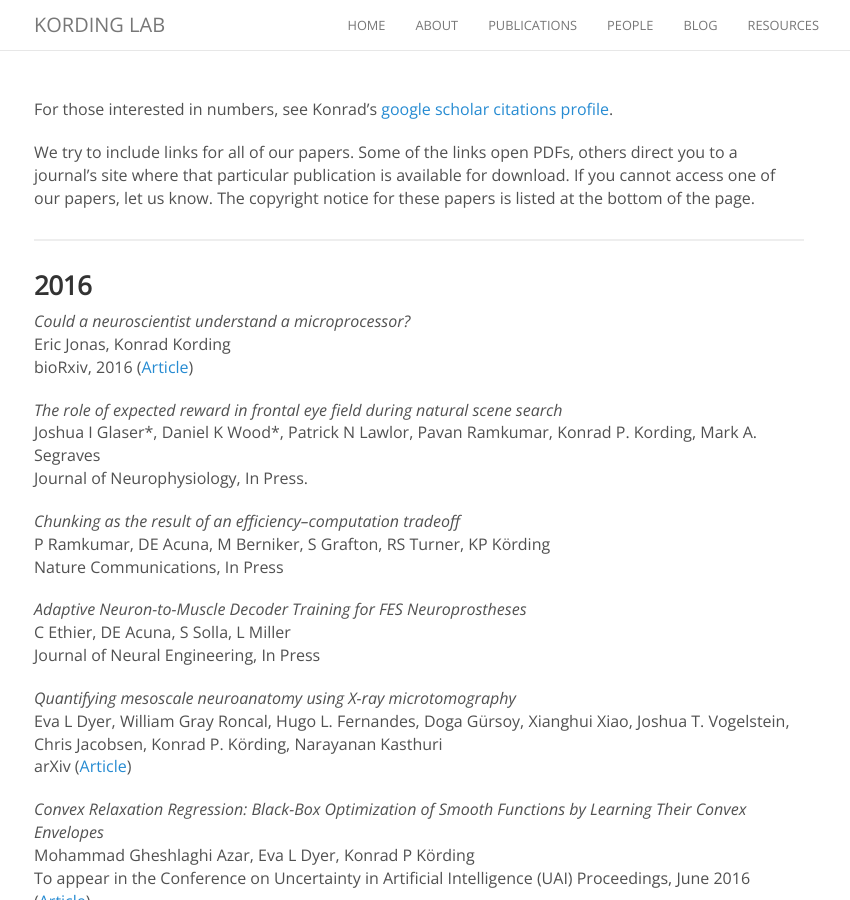
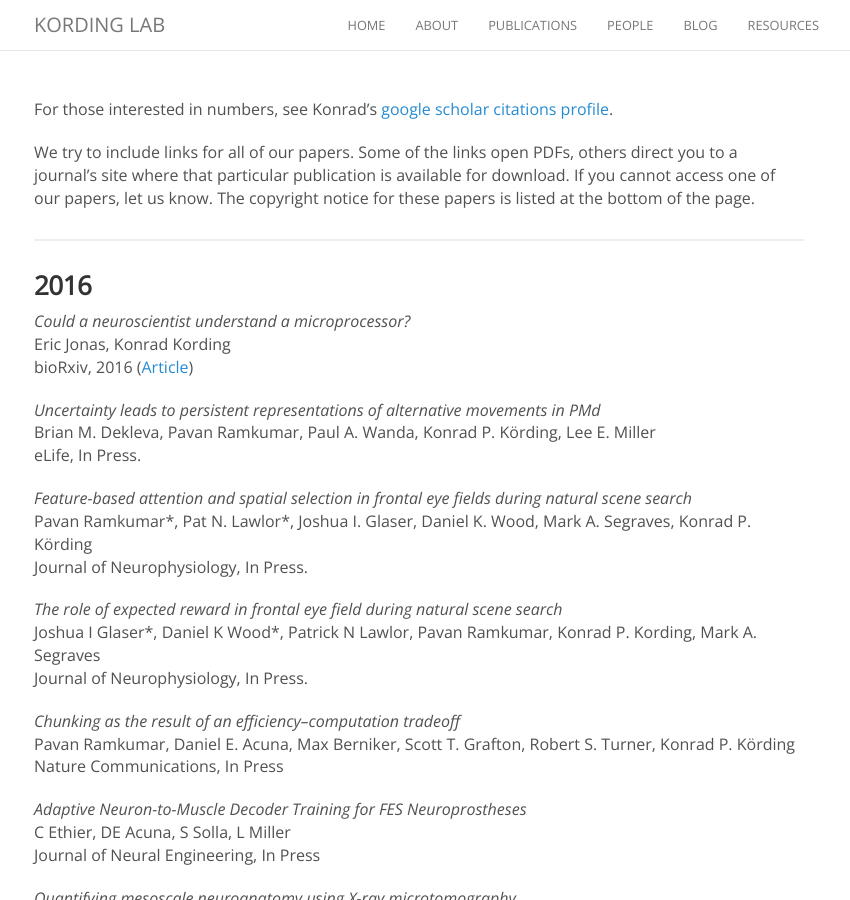
Before and after one commit to KordingLab/KordingLab.github.io, a Jekyll site: the page built from publications.md, in a window 1280 px wide and 900 px high. Shown: the whole window, without its empty margins (221-1071 px from the left). Built offline with Jekyll 4.4.1, drawn with Linux system fonts in a browser that asks for light colours; nearby versions of some CDN libraries; comment, search, counter and statistics services are not loaded.

Commit message:
Updated publications.md

```diff
--- a/publications.md
+++ b/publications.md
@@ -15,12 +15,20 @@ _Could a neuroscientist understand a microprocessor?_<br>
 Eric Jonas, Konrad Kording<br>
 bioRxiv, 2016 ([Article](http://biorxiv.org/content/early/2016/05/26/055624))
 
-_The role of expected reward in frontal eye field during natural scene search_<br>
-Joshua I Glaser\*, Daniel K Wood\*, Patrick N Lawlor, Pavan Ramkumar, Konrad P. Kording, Mark A. Segraves<br>
+_Uncertainty leads to persistent representations of alternative movements in PMd_ <br>
+Brian M. Dekleva, Pavan Ramkumar, Paul A. Wanda, Konrad P. Körding, Lee E. Miller <br>
+eLife, In Press.
+
+_Feature-based attention and spatial selection in frontal eye fields during natural scene search_ <br>
+Pavan Ramkumar\*, Pat N. Lawlor\*, Joshua I. Glaser, Daniel K. Wood, Mark A. Segraves, Konrad P. Körding <br>
+Journal of Neurophysiology, In Press.
+
+_The role of expected reward in frontal eye field during natural scene search_ <br>
+Joshua I Glaser\*, Daniel K Wood\*, Patrick N Lawlor, Pavan Ramkumar, Konrad P. Kording, Mark A. Segraves <br>
 Journal of Neurophysiology, In Press.
 
 _Chunking as the result of an efficiency–computation tradeoff_ <br>
-P Ramkumar, DE Acuna, M Berniker, S Grafton, RS Turner, KP Körding <br>
+Pavan Ramkumar, Daniel E. Acuna, Max Berniker, Scott T. Grafton, Robert S. Turner, Konrad P. Körding <br>
 Nature Communications, In Press
 
 _Adaptive Neuron-to-Muscle Decoder Training for FES Neuroprostheses_ <br>
```
